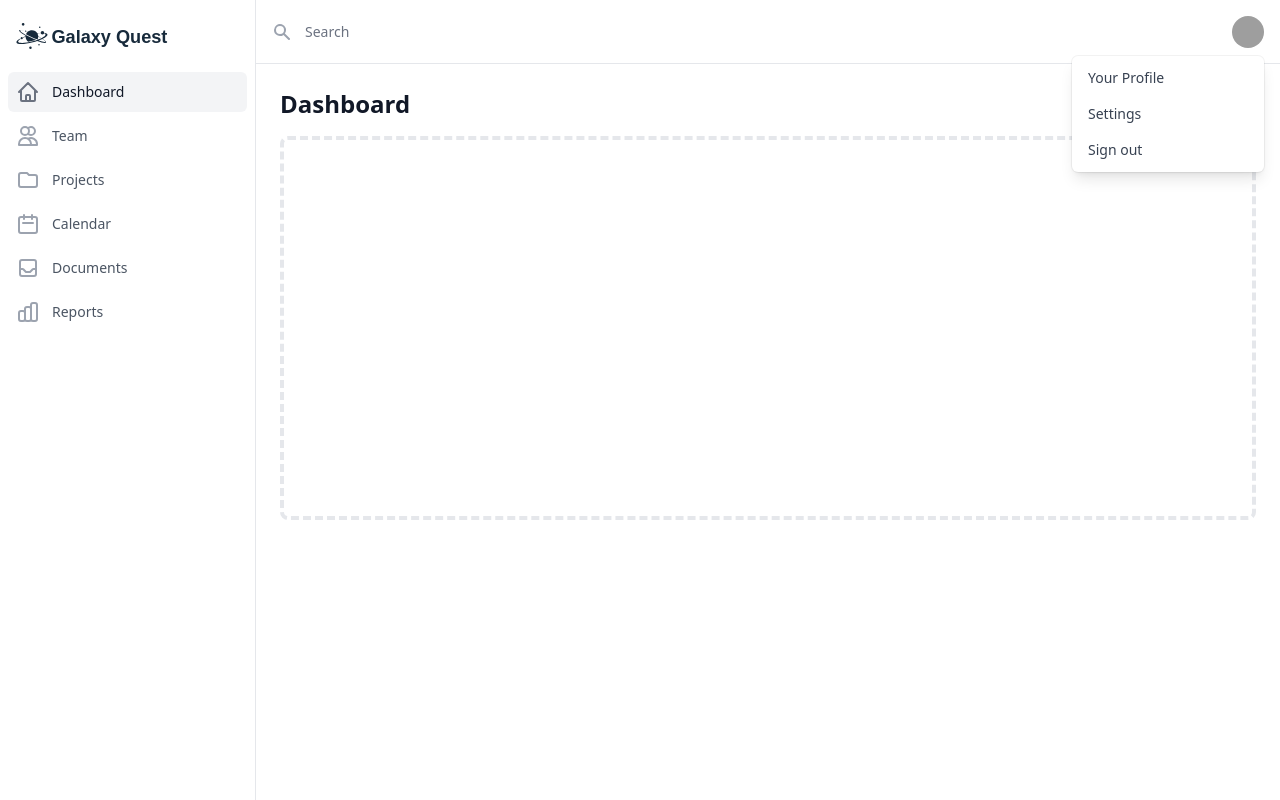
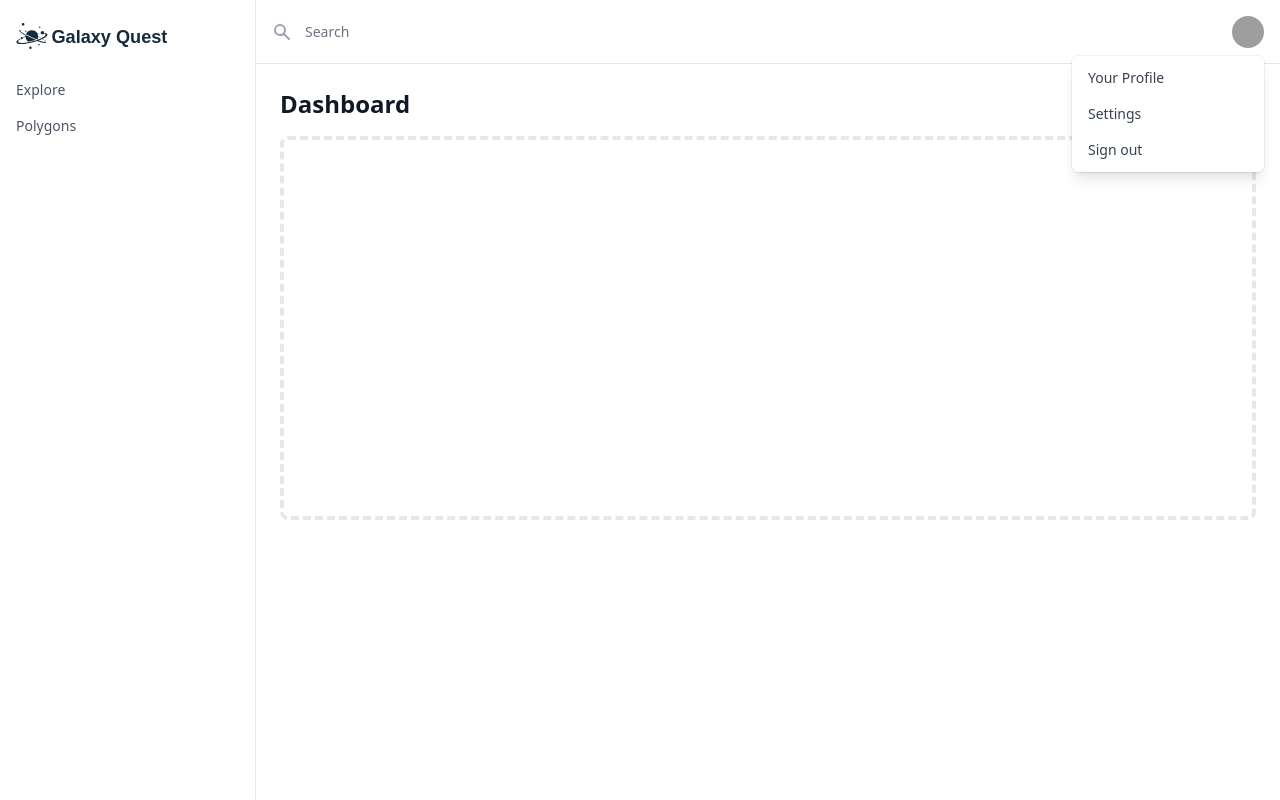
Before and after one commit to BrimazOfOreskos/gq-web, an Angular app: page / in a window 1280 px wide. Built offline with nearby package versions, Linux system fonts and the light colour scheme; grey boxes are pictures that could not be loaded.

Commit message:
Split off sidebar and related components

```diff
--- a/src/app/app.component.html
+++ b/src/app/app.component.html
@@ -110,71 +110,7 @@
     </div>
   </div>
 
-  <!-- Static sidebar for desktop -->
-  <div class="hidden md:flex md:w-64 md:flex-col md:fixed md:inset-y-0">
-    <!-- Sidebar component, swap this element with another sidebar if you like -->
-    <div class="border-r border-gray-200 pt-5 flex flex-col flex-grow bg-white overflow-y-auto">
-      <div class="flex-shrink-0 px-4 flex items-center">
-        <img class="h-8 w-auto" src="assets/logo_w_text.svg" alt="Galaxy Quest">
-      </div>
-      <div class="flex-grow mt-5 flex flex-col">
-        <nav class="flex-1 px-2 pb-4 space-y-1">
-          <!-- Current: "bg-gray-100 text-gray-900", Default: "text-gray-600 hover:bg-gray-50 hover:text-gray-900" -->
-          <a href="#" class="bg-gray-100 text-gray-900 group rounded-md py-2 px-2 flex items-center text-sm font-medium">
-            <!--
-              Heroicon name: outline/home
-
-              Current: "text-gray-500", Default: "text-gray-400 group-hover:text-gray-500"
-            -->
-            <svg class="text-gray-500 mr-3 flex-shrink-0 h-6 w-6" xmlns="http://www.w3.org/2000/svg" fill="none" viewBox="0 0 24 24" stroke="currentColor" aria-hidden="true">
-              <path stroke-linecap="round" stroke-linejoin="round" stroke-width="2" d="M3 12l2-2m0 0l7-7 7 7M5 10v10a1 1 0 001 1h3m10-11l2 2m-2-2v10a1 1 0 01-1 1h-3m-6 0a1 1 0 001-1v-4a1 1 0 011-1h2a1 1 0 011 1v4a1 1 0 001 1m-6 0h6" />
-            </svg>
-            Dashboard
-          </a>
-
-          <a href="#" class="text-gray-600 hover:bg-gray-50 hover:text-gray-900 group rounded-md py-2 px-2 flex items-center text-sm font-medium">
-            <!-- Heroicon name: outline/users -->
-            <svg class="text-gray-400 group-hover:text-gray-500 mr-3 flex-shrink-0 h-6 w-6" xmlns="http://www.w3.org/2000/svg" fill="none" viewBox="0 0 24 24" stroke="currentColor" aria-hidden="true">
-              <path stroke-linecap="round" stroke-linejoin="round" stroke-width="2" d="M12 4.354a4 4 0 110 5.292M15 21H3v-1a6 6 0 0112 0v1zm0 0h6v-1a6 6 0 00-9-5.197M13 7a4 4 0 11-8 0 4 4 0 018 0z" />
-            </svg>
-            Team
-          </a>
-
-          <a href="#" class="text-gray-600 hover:bg-gray-50 hover:text-gray-900 group rounded-md py-2 px-2 flex items-center text-sm font-medium">
-            <!-- Heroicon name: outline/folder -->
-            <svg class="text-gray-400 group-hover:text-gray-500 mr-3 flex-shrink-0 h-6 w-6" xmlns="http://www.w3.org/2000/svg" fill="none" viewBox="0 0 24 24" stroke="currentColor" aria-hidden="true">
-              <path stroke-linecap="round" stroke-linejoin="round" stroke-width="2" d="M3 7v10a2 2 0 002 2h14a2 2 0 002-2V9a2 2 0 00-2-2h-6l-2-2H5a2 2 0 00-2 2z" />
-            </svg>
-            Projects
-          </a>
-
-          <a href="#" class="text-gray-600 hover:bg-gray-50 hover:text-gray-900 group rounded-md py-2 px-2 flex items-center text-sm font-medium">
-            <!-- Heroicon name: outline/calendar -->
-            <svg class="text-gray-400 group-hover:text-gray-500 mr-3 flex-shrink-0 h-6 w-6" xmlns="http://www.w3.org/2000/svg" fill="none" viewBox="0 0 24 24" stroke="currentColor" aria-hidden="true">
-              <path stroke-linecap="round" stroke-linejoin="round" stroke-width="2" d="M8 7V3m8 4V3m-9 8h10M5 21h14a2 2 0 002-2V7a2 2 0 00-2-2H5a2 2 0 00-2 2v12a2 2 0 002 2z" />
-            </svg>
-            Calendar
-          </a>
-
-          <a href="#" class="text-gray-600 hover:bg-gray-50 hover:text-gray-900 group rounded-md py-2 px-2 flex items-center text-sm font-medium">
-            <!-- Heroicon name: outline/inbox -->
-            <svg class="text-gray-400 group-hover:text-gray-500 mr-3 flex-shrink-0 h-6 w-6" xmlns="http://www.w3.org/2000/svg" fill="none" viewBox="0 0 24 24" stroke="currentColor" aria-hidden="true">
-              <path stroke-linecap="round" stroke-linejoin="round" stroke-width="2" d="M20 13V6a2 2 0 00-2-2H6a2 2 0 00-2 2v7m16 0v5a2 2 0 01-2 2H6a2 2 0 01-2-2v-5m16 0h-2.586a1 1 0 00-.707.293l-2.414 2.414a1 1 0 01-.707.293h-3.172a1 1 0 01-.707-.293l-2.414-2.414A1 1 0 006.586 13H4" />
-            </svg>
-            Documents
-          </a>
-
-          <a href="#" class="text-gray-600 hover:bg-gray-50 hover:text-gray-900 group rounded-md py-2 px-2 flex items-center text-sm font-medium">
-            <!-- Heroicon name: outline/chart-bar -->
-            <svg class="text-gray-400 group-hover:text-gray-500 mr-3 flex-shrink-0 h-6 w-6" xmlns="http://www.w3.org/2000/svg" fill="none" viewBox="0 0 24 24" stroke="currentColor" aria-hidden="true">
-              <path stroke-linecap="round" stroke-linejoin="round" stroke-width="2" d="M9 19v-6a2 2 0 00-2-2H5a2 2 0 00-2 2v6a2 2 0 002 2h2a2 2 0 002-2zm0 0V9a2 2 0 012-2h2a2 2 0 012 2v10m-6 0a2 2 0 002 2h2a2 2 0 002-2m0 0V5a2 2 0 012-2h2a2 2 0 012 2v14a2 2 0 01-2 2h-2a2 2 0 01-2-2z" />
-            </svg>
-            Reports
-          </a>
-        </nav>
-      </div>
-    </div>
-  </div>
+  <app-sidebar></app-sidebar>
 
   <div class="md:pl-64">
     <div class="mx-auto flex flex-col md:px-8 xl:px-0">
--- a/src/app/app.module.ts
+++ b/src/app/app.module.ts
@@ -1,6 +1,7 @@
 import { NgModule } from '@angular/core';
 import { BrowserModule } from '@angular/platform-browser';
 
+import { SidebarModule } from '@components';
 import { AppRoutingModule } from './app-routing.module';
 import { AppComponent } from './app.component';
 
@@ -10,7 +11,8 @@ import { AppComponent } from './app.component';
   ],
   imports: [
     BrowserModule,
-    AppRoutingModule
+    AppRoutingModule,
+    SidebarModule
   ],
   providers: [],
   bootstrap: [AppComponent]
--- /dev/null
+++ b/src/app/components/index.ts
@@ -0,0 +1,4 @@
+export { SidebarComponent } from './sidebar/sidebar.component';
+export { SidebarModule } from './sidebar/sidebar.module';
+export { SidebarLinkComponent } from './sidebar-link/sidebar-link.component';
+export { SidebarLinkModule } from './sidebar-link/sidebar-link.module';
--- /dev/null
+++ b/src/app/components/sidebar-link/sidebar-link.component.html
@@ -0,0 +1,3 @@
+<a [routerLink]="[this.route]" routerLinkActive #link="routerLinkActive" [ngClass]="link.isActive ? 'bg-gray-100 text-gray-900' : 'text-gray-600 hover:bg-gray-50 hover:text-gray-900'" class="group rounded-md py-2 px-2 flex items-center text-sm font-medium">
+  <ng-content></ng-content>
+</a>
--- /dev/null
+++ b/src/app/components/sidebar-link/sidebar-link.component.ts
@@ -0,0 +1,16 @@
+import { Component, Input, OnInit } from '@angular/core';
+
+@Component({
+  selector: 'app-sidebar-link',
+  templateUrl: './sidebar-link.component.html',
+  styleUrls: ['./sidebar-link.component.css']
+})
+export class SidebarLinkComponent implements OnInit {
+  @Input() route: string;
+
+  constructor() { }
+
+  ngOnInit(): void {
+  }
+
+}
--- /dev/null
+++ b/src/app/components/sidebar/sidebar.component.html
@@ -0,0 +1,13 @@
+<div class="hidden md:flex md:w-64 md:flex-col md:fixed md:inset-y-0">
+  <div class="border-r border-gray-200 pt-5 flex flex-col flex-grow bg-white overflow-y-auto">
+    <div class="flex-shrink-0 px-4 flex items-center">
+      <img class="h-8 w-auto" src="assets/logo_w_text.svg" alt="Galaxy Quest">
+    </div>
+    <div class="flex-grow mt-5 flex flex-col">
+      <nav class="flex-1 px-2 pb-4 space-y-1">
+        <app-sidebar-link [route]="'explore'">Explore</app-sidebar-link>
+        <app-sidebar-link [route]="'polygons'">Polygons</app-sidebar-link>
+      </nav>
+    </div>
+  </div>
+</div>
--- /dev/null
+++ b/src/app/components/sidebar/sidebar.component.ts
@@ -0,0 +1,15 @@
+import { Component, OnInit } from '@angular/core';
+
+@Component({
+  selector: 'app-sidebar',
+  templateUrl: './sidebar.component.html',
+  styleUrls: ['./sidebar.component.css']
+})
+export class SidebarComponent implements OnInit {
+
+  constructor() { }
+
+  ngOnInit(): void {
+  }
+
+}
--- a/tsconfig.json
+++ b/tsconfig.json
@@ -4,6 +4,8 @@
   "compilerOptions": {
     "baseUrl": "./src/",
     "paths": {
+      "@components": ["app/components"],
+      "@components/*": ["app/components/*"],
       "@env": ["environments/environment"]
     },
     "outDir": "./dist/out-tsc",
```
Also changed, not shown: src/app/components/sidebar-link/sidebar-link.module.ts (added, +19 -0 lines), src/app/components/sidebar/sidebar.module.ts (added, +19 -0 lines), src/app/components/sidebar-link/sidebar-link.component.css (added), src/app/components/sidebar/sidebar.component.css (added).
